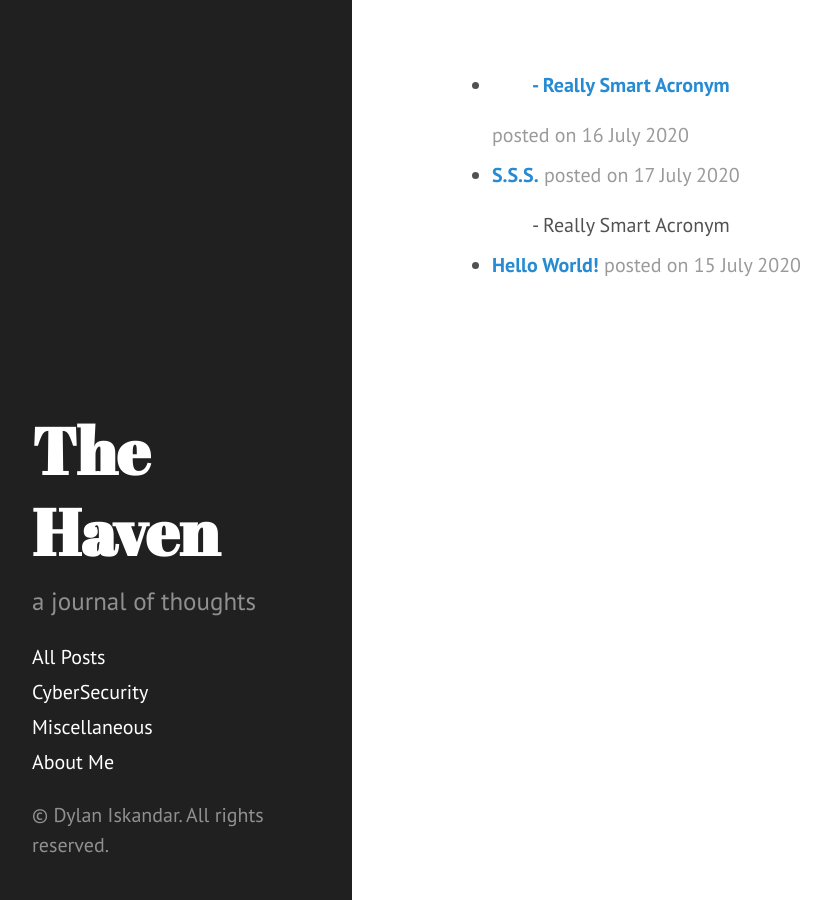
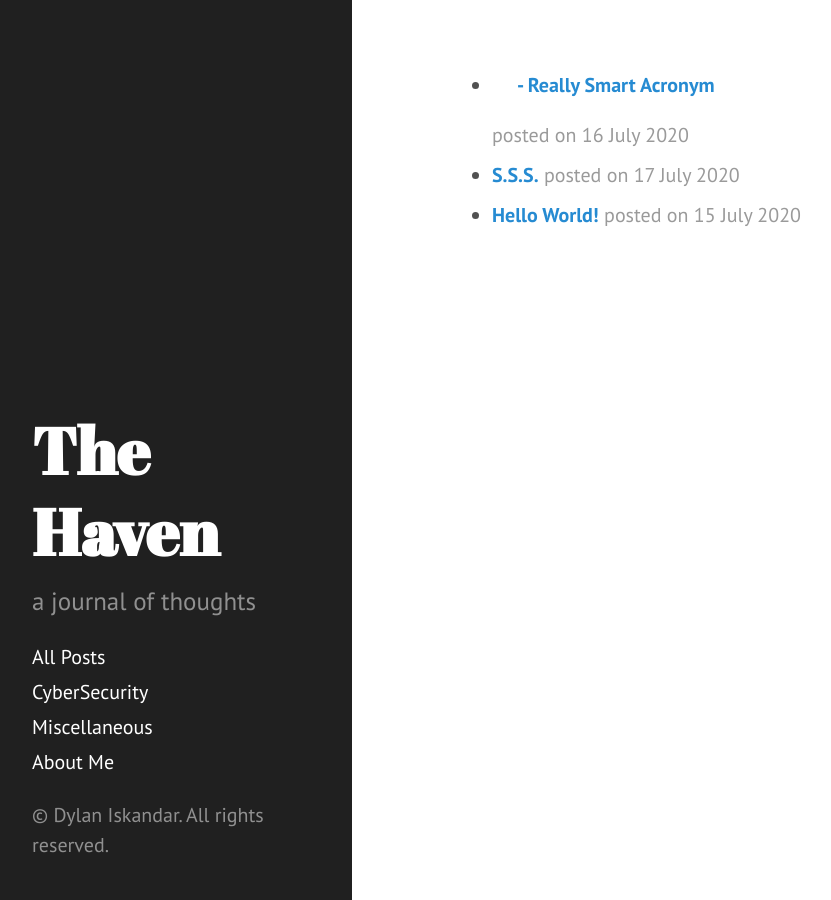
Before and after one commit to mayuridev/myblog, a Jekyll site: the page allposts.html, which Jekyll copies as it is, in a window 1280 px wide. Shown: the whole page, without its empty margins (8-839 px from the left). Built offline with Jekyll 4.4.1, drawn with Linux system fonts in a browser that asks for light colours.

Commit message:
Update allposts.html

```diff
--- a/allposts.html
+++ b/allposts.html
@@ -59,9 +59,8 @@
   <ul>
 
     <div id="cybersec">
-      <li><span class="post-date"><b><a href="/2020/07/17/Really-Smart-Acronym/"><p style="text-indent: 40px">- Really Smart Acronym</p></a></b> posted on 16 July 2020</span></li>
+      <li><span class="post-date"><b><a href="/2020/07/17/Really-Smart-Acronym/"><p style="text-indent: 25px">- Really Smart Acronym</p></a></b> posted on 16 July 2020</span></li>
       <li><span class="post-date"><b><a href="/2020/07/16/SSS/">S.S.S.</a></b> posted on 17 July 2020</span></li>
-      <p style="text-indent: 40px">- Really Smart Acronym</p>
     </div>
 
     <div id="misc">
```
